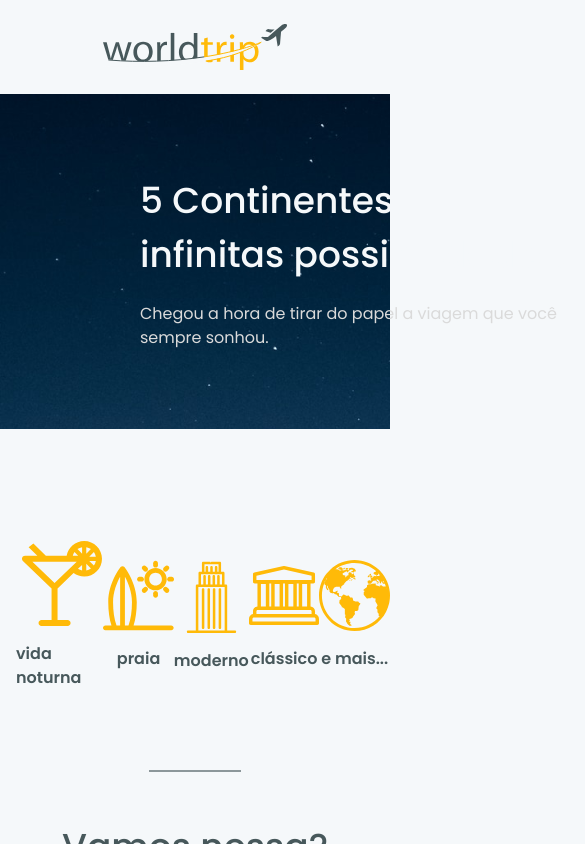
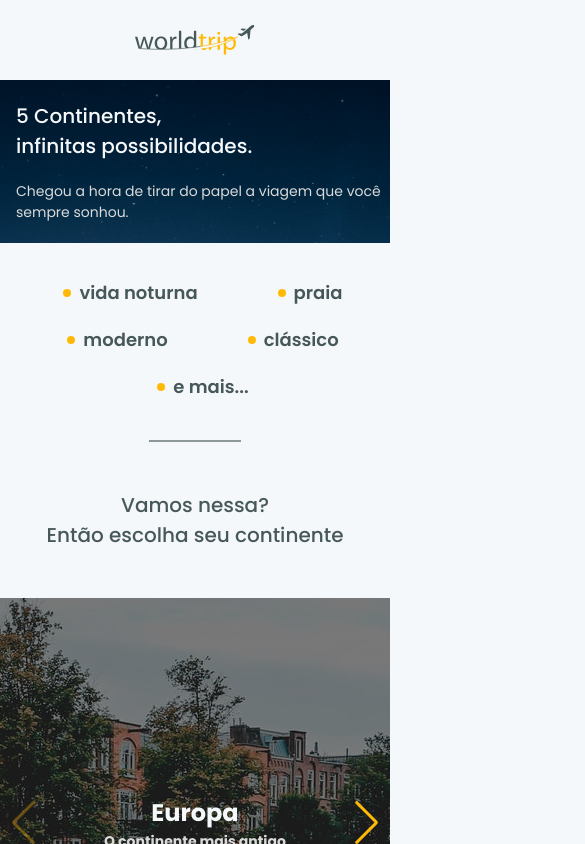
Before and after one commit to yuriqpaiva/world-trip, a Next.js app: page / in a window 390 px wide. Shown: the top 844 px of the page, 585 px wide, since content can reach past the window. Built offline with nearby package versions, Linux system fonts and the light colour scheme.

Commit message:
Add responsive home screen

```diff
--- a/src/components/ContinentCarousel/ContinentSwiperSlide.tsx
+++ b/src/components/ContinentCarousel/ContinentSwiperSlide.tsx
@@ -31,10 +31,10 @@ export function ContinentSwiperSlide({
         opacity: "0.5",
       }}
     >
-      <Text fontSize="5xl" color="gray.100" zIndex={2}>
+      <Text fontSize={{ base: "2xl", lg: "5xl" }} color="gray.100" zIndex={2}>
         {title}
       </Text>
-      <Text fontSize="2xl" color="gray.200" zIndex={2}>
+      <Text fontSize={{ base: "0.875rem", lg: "2xl" }} color="gray.200" zIndex={2}>
         {legend}
       </Text>
     </Flex>
--- a/src/components/ContinentCarousel/index.tsx
+++ b/src/components/ContinentCarousel/index.tsx
@@ -38,7 +38,7 @@ const carouselContents = [
 
 export function ContinentCarousel() {
   return (
-    <Box overflow="hidden" maxWidth={1240}>
+    <Box overflow="hidden" maxWidth={1240} width="100%">
       <Swiper
         modules={[Navigation, Pagination, Scrollbar, A11y]}
         className="container"
--- a/src/components/Header.tsx
+++ b/src/components/Header.tsx
@@ -5,13 +5,19 @@ export function Header() {
   const { asPath, back } = useRouter();
 
   return (
-    <Flex as="header" maxWidth={1440} mx="auto" py="6">
+    <Flex as="header" maxWidth={1440} mx="auto" py={{ base: "0", lg: "6" }}>
       {asPath !== "/" && (
         <Button onClick={() => back()} colorScheme="gray">
           <Image src="/back.svg" alt="" />
         </Button>
       )}
-      <Image src="/logo.svg" mx="auto" alt="logo" />
+      <Image
+        src="/logo.svg"
+        mx="auto"
+        alt="logo"
+        h={{ base: 20, lg: 46 }}
+        w={{ base: 120, lg: 184 }}
+      />
     </Flex>
   );
 }
--- a/src/components/TripCategories.tsx
+++ b/src/components/TripCategories.tsx
@@ -1,11 +1,15 @@
 import {
   Flex,
+  HStack,
+  Icon,
   Image,
   ListItem,
   Stack,
   Text,
   UnorderedList,
+  useBreakpointValue,
 } from "@chakra-ui/react";
+import { DotIcon } from "./icons/DotIcon";
 
 const tripCategories = [
   {
@@ -31,27 +35,51 @@ const tripCategories = [
 ];
 
 export function TripCategories() {
+  const isWideScreen = useBreakpointValue({ base: false, lg: true });
+
   return (
-    <Flex marginTop="28" mb="20" w="100%">
+    <Flex
+      mt={{ base: "9", lg: "28" }}
+      mb={{ base: 5, lg: "20" }}
+      w="100%"
+      px={{ base: 0, md: "12", lg: 0 }}
+    >
       <UnorderedList
         listStyleType="none"
         display="flex"
-        justifyContent="space-between"
+        justifyContent={{ base: "center", lg: "space-between" }}
         flex="1"
+        flexWrap={{ base: "wrap", lg: "nowrap" }}
       >
-        {tripCategories.map((category) => (
+        {tripCategories.map((category, index) => {
+          return (
             <ListItem
               key={category.name}
               display="flex"
+              mx={{ base: "10", lg: 0 }}
               justifyContent="center"
               alignItems="center"
+              listStyleType="circle"
             >
-            <Stack spacing="4" display="flex" alignItems="center">
-              <Image src={category.img} alt="" />
-              <Text fontWeight="semibold">{category.name}</Text>
+              <Stack
+                spacing={{ base: "2", lg: "4" }}
+                display="flex"
+                alignItems="center"
+                direction={{ base: "row", lg: "column" }}
+                mb={5}
+              >
+                {isWideScreen && <Image src={category.img} alt="" />}
+                {!isWideScreen && <Icon as={DotIcon} />}
+                <Text
+                  fontWeight="semibold"
+                  fontSize={{ base: "1.125rem ", lg: "2xl" }}
+                >
+                  {category.name}
+                </Text>
               </Stack>
             </ListItem>
-        ))}
+          );
+        })}
       </UnorderedList>
     </Flex>
   );
--- /dev/null
+++ b/src/components/icons/DotIcon.tsx
@@ -0,0 +1,15 @@
+import React from "react";
+
+export function DotIcon() {
+  return (
+    <svg
+      xmlns="http://www.w3.org/2000/svg"
+      width="8"
+      height="8"
+      fill="none"
+      viewBox="0 0 8 8"
+    >
+      <circle cx="4" cy="4" r="4" fill="#FFBA08"></circle>
+    </svg>
+  );
+}
--- a/src/pages/index.tsx
+++ b/src/pages/index.tsx
@@ -1,41 +1,63 @@
-import { Box, Flex, Image, Stack, Text, Divider } from "@chakra-ui/react";
+import {
+  Box,
+  Flex,
+  Image,
+  Stack,
+  Text,
+  Divider,
+  useBreakpointValue,
+} from "@chakra-ui/react";
 import type { NextPage } from "next";
 import { ContinentCarousel } from "../components/ContinentCarousel";
 import { TripCategories } from "../components/TripCategories";
 
 const Home: NextPage = () => {
+  const isWideScreen = useBreakpointValue({ base: false, lg: true });
+
   return (
     <Box
       backgroundImage="url('/homeBackground.png')"
       bgSize="cover"
       bgRepeat="no-repeat"
-      h={335}
+      h={{ base: 163, lg: 335 }}
       w="100%"
+      px={{ base: 0, lg: 140 }}
     >
       <Flex
-        px={140}
-        w={1440}
+        pl={{ base: "1rem", lg: 0 }}
+        maxWidth={1440}
         mx="auto"
         height="100%"
         alignItems="center"
         justifyContent="space-between"
       >
         <Stack spacing="5">
-          <Text color="gray.100" fontSize="4xl" w={426} fontWeight="medium">
+          <Text
+            color="gray.100"
+            fontSize={{ base: "1.25rem", lg: "4xl" }}
+            fontWeight="medium"
+          >
             5 Continentes,
             <br /> infinitas possibilidades.
           </Text>
-          <Text color="gray.200">
-            Chegou a hora de tirar do papel a viagem que você <br /> sempre
-            sonhou.
+          <Text color="gray.200" fontSize={{ base: "0.875rem", lg: "1.25rem" }}>
+            Chegou a hora de tirar do papel a viagem que você{" "}
+            {isWideScreen && <br />} sempre sonhou.
           </Text>
         </Stack>
-        <Image src="/airplane.png" alt="Plane" marginTop="28" />
+        {isWideScreen && (
+          <Image src="/airplane.png" alt="Plane" marginTop="28" />
+        )}
       </Flex>
       <Flex maxWidth={1440} flexDir="column" mx="auto" alignItems="center">
         <TripCategories />
         <Divider w={90} borderWidth={1} borderColor="gray.400" />
-        <Text textAlign="center" my="12" fontSize="4xl" fontWeight="medium">
+        <Text
+          textAlign="center"
+          my="12"
+          fontSize={{base: '1.25rem', lg: "4xl" }}
+          fontWeight="medium"
+        >
           Vamos nessa? <br /> Então escolha seu continente
         </Text>
         <ContinentCarousel />
```
Also changed, not shown: public/dot.svg (added). Lines whose indentation alone changed are shown as unchanged.
